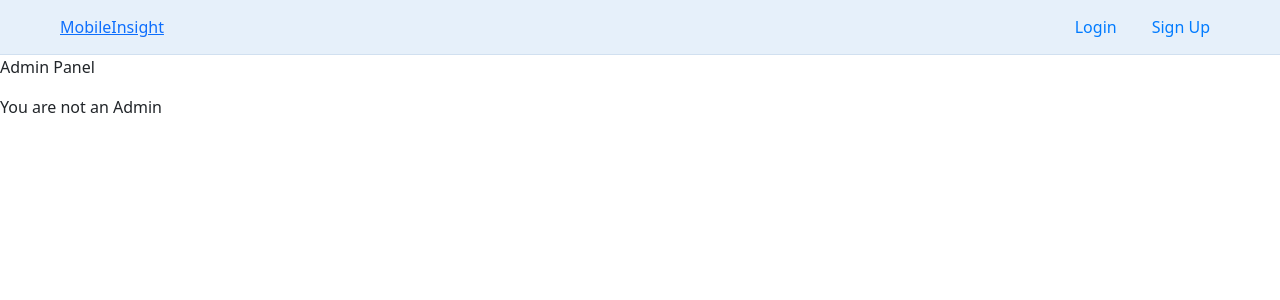
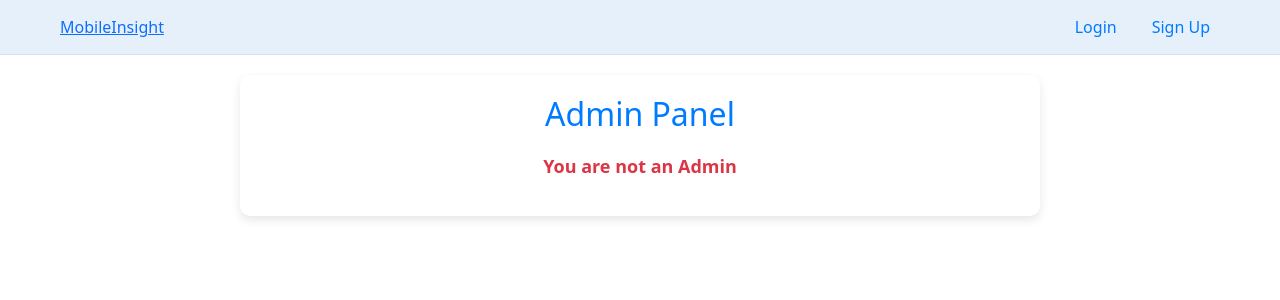
Before and after one commit to SimonNguthuM/MobileInsight, a React (Create React App) app in the folder client/: page /admin in a window 1280 px wide. Shown: the top 300 px of the page. Built offline with nearby package versions, Linux system fonts and the light colour scheme.

Commit message:
search functionality

```diff
--- a/client/src/Pages/Admin.js
+++ b/client/src/Pages/Admin.js
@@ -2,26 +2,24 @@ import React from "react";
 import Cookies from "js-cookie";
 import UserList from "./UserList";
 import NewPhone from "./NewPhone";
+import "../styles/admin.css"; // Import custom CSS for styling
 
-function Admin(){
-    const user=Cookies.get("username")
+function Admin() {
+  const user = Cookies.get("username");
 
-    return(
-        <>
-            <p>Admin Panel</p>
-                 {user=="Admin" ? (
-            <>
-              <NewPhone/>
-              <UserList/>
-            </>
-             ):
-                 (<p>You are not an Admin</p>)}
-        </>
-    )
-
-
+  return (
+    <div className="admin-container">
+      <h2 className="admin-title">Admin Panel</h2>
+      {user === "Admin" ? (
+        <div className="admin-content">
+          <NewPhone />
+          <UserList />
+        </div>
+      ) : (
+        <p className="not-admin-message">You are not an Admin</p>
+      )}
+    </div>
+  );
 }
 
-
-
 export default Admin;
--- a/client/src/Pages/Discover.js
+++ b/client/src/Pages/Discover.js
@@ -5,6 +5,7 @@ import "../styles/discover.css";
 
 function Discover() {
   const [pageOne, setPageOne] = useState([]);
+  const [search, setSearch] = useState("")
   const [newReview, setNewReview] = useState({});
 
   useEffect(() => {
@@ -30,8 +31,16 @@ function Discover() {
       </section>
 
       <h3 className="section-title">Explore Smart Phones</h3>
+      <input
+            className="form-control me-2"
+            type="search"
+            // onsearch state management from the home page
+            onChange={(e) => setSearch(e.target.value)}
+            placeholder="Search......"
+            aria-label="Search"
+          />
       <div className="phone-cards-container">
-        <PhoneCard pageOne={pageOne} />
+        <PhoneCard search={search} pageOne={pageOne} />
       </div>
       <AddReviewForm onReviewAdded={handleReviewAdded} />
     </div>
--- a/client/src/Pages/PhoneCard.js
+++ b/client/src/Pages/PhoneCard.js
@@ -2,11 +2,16 @@ import React from "react";
 import "bootstrap/dist/css/bootstrap.min.css";
 import { Link } from "react-router-dom";
 
-function PhoneCard({ pageOne }) {
+function PhoneCard({ pageOne, search }) {
   return (
     <div className="container py-4">
       <div className="d-flex flex-wrap justify-content-center">
-        {pageOne.map((product) => (
+        {pageOne
+        .filter((product)=>{
+          return search == "" ? product : product.name.includes(search);
+        })
+
+        .map((product) => (
           <div
             className="card m-2 shadow-sm"
             key={product.id}
--- a/client/src/styles/admin.css
+++ b/client/src/styles/admin.css
@@ -0,0 +1,27 @@
+.admin-container {
+    max-width: 800px; /* Max width for the admin panel */
+    margin: 20px auto; /* Center the container */
+    padding: 20px; /* Padding around the content */
+    background-color: #ffffff; /* White background for better contrast */
+    border-radius: 10px; /* Rounded corners */
+    box-shadow: 0 4px 10px rgba(0, 0, 0, 0.1); /* Subtle shadow for depth */
+  }
+
+  .admin-title {
+    text-align: center; /* Center the title */
+    color: #007bff; /* Primary color for the title */
+    margin-bottom: 20px; /* Space below the title */
+  }
+
+  .admin-content {
+    display: flex; /* Flexbox for layout */
+    flex-direction: column; /* Vertical stacking */
+    gap: 20px; /* Space between components */
+  }
+
+  .not-admin-message {
+    text-align: center; /* Center the not admin message */
+    color: #dc3545; /* Red color for error messages */
+    font-weight: bold; /* Bold text */
+    font-size: 18px; /* Slightly larger font size */
+  }
```
